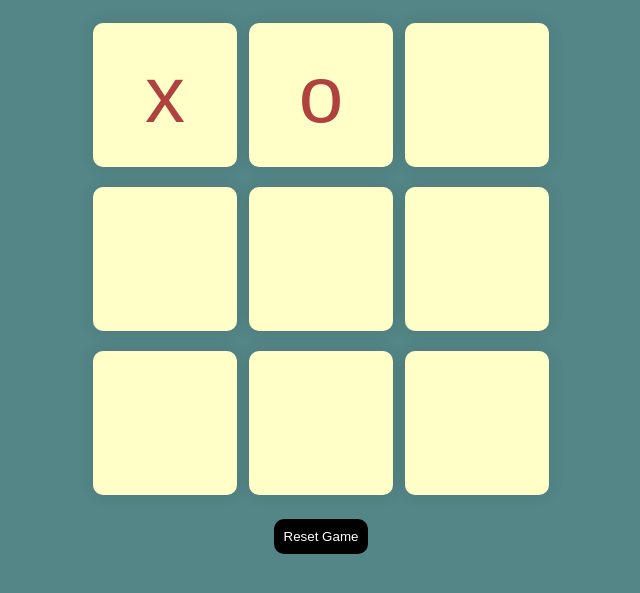
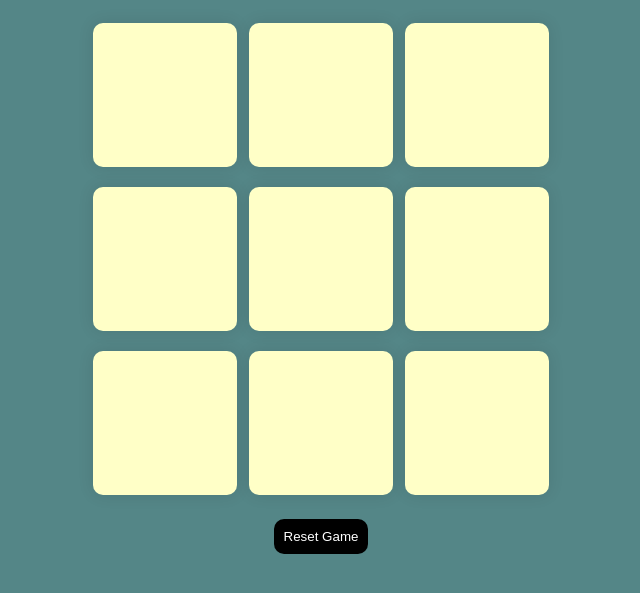
Before and after one commit to akshanshworks/Tic-Tac-Toe, a plain HTML site: page index.html in a window 1280 px wide. Shown: the part 69-662 px from the top of the page, without its empty margins (319-959 px from the left). Drawn offline with Linux system fonts and the light colour scheme.

Commit message:
Update index.html

```diff
--- a/index.html
+++ b/index.html
@@ -9,8 +9,8 @@
 <body>
     <h1>Tic Tac Toe</h1>
     <div class="container">
-        <button class="box">x</button>
-        <button class="box">o</button>
+        <button class="box"></button>
+        <button class="box"></button>
         <button class="box"></button>
         <button class="box"></button>
         <button class="box"></button>
```
